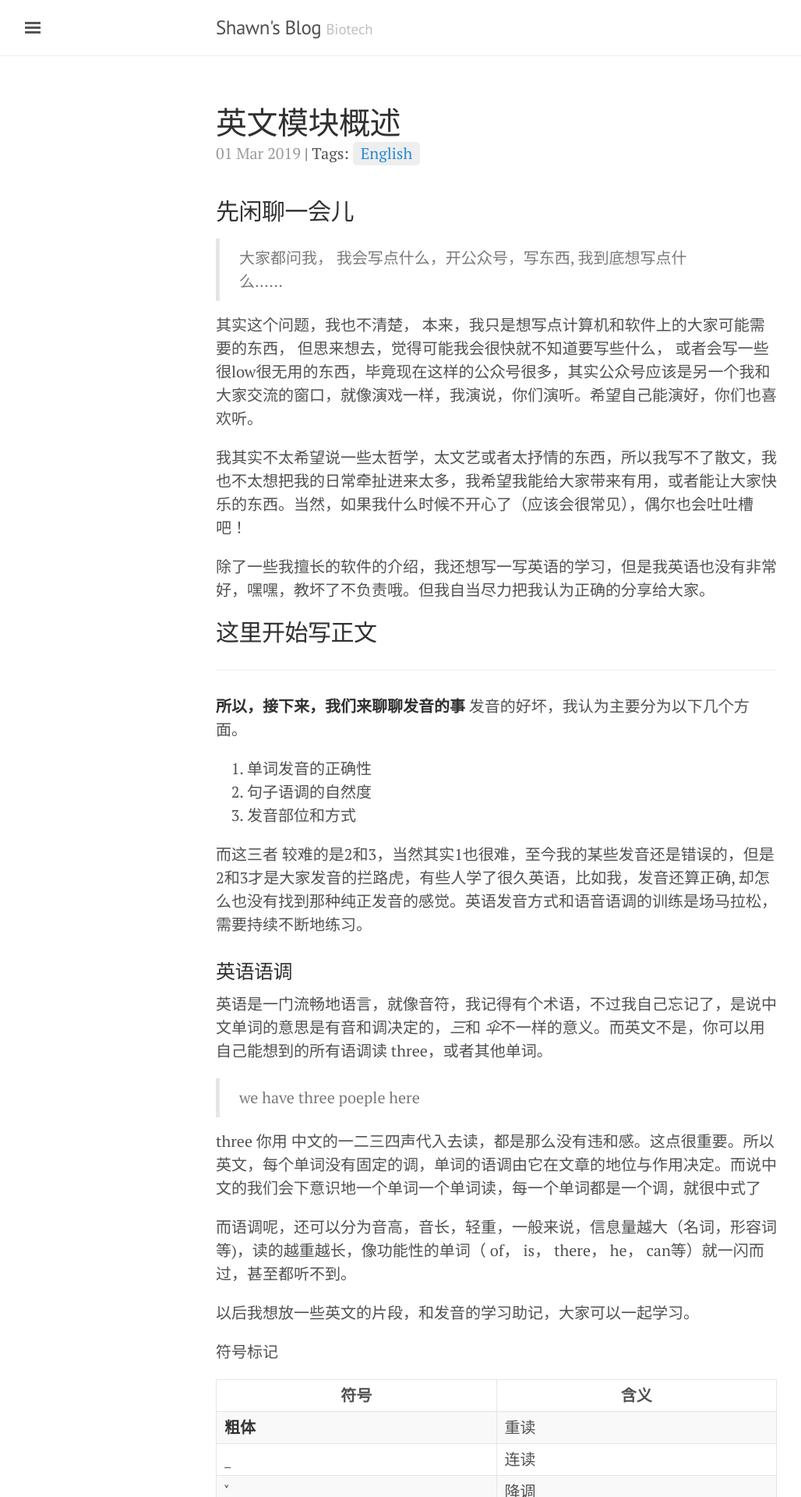
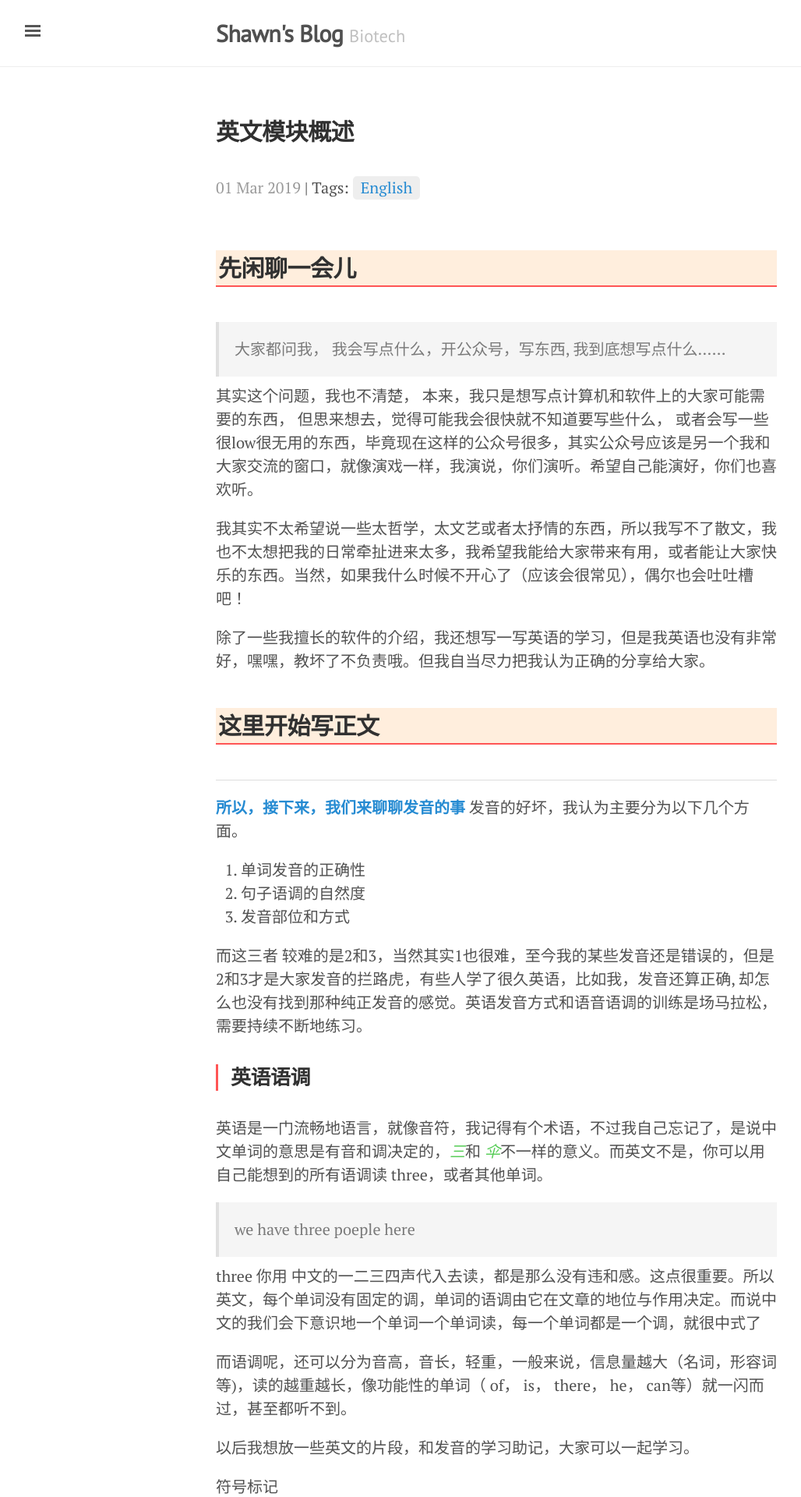
Before and after one commit to ShawnChen1996/ShawnChen1996.github.io, a Jekyll site: the page built from _posts/2019-03-01-英文模块概述.md, in a window 1280 px wide. Shown: the top 1920 px of the page at 78% size, without its empty margins (3-1031 px from the left). Built offline with Jekyll 4.4.1, drawn with Linux system fonts in a browser that asks for light colours; some of the changed text lies outside the part shown.

Commit message:
add posts, update css

```diff
--- a/_includes/head.html
+++ b/_includes/head.html
@@ -18,6 +18,7 @@
   <link rel="stylesheet" href="{{ site.baseurl }}/public/css/poole.css">
   <link rel="stylesheet" href="{{ site.baseurl }}/public/css/syntax.css">
   <link rel="stylesheet" href="{{ site.baseurl }}/public/css/lanyon.css">
+  <link rel="stylesheet" href="{{ site.baseurl }}/public/css/markdown.css">
   <link rel="stylesheet" href="https://fonts.googleapis.com/css?family=PT+Serif:400,400italic,700%7CPT+Sans:400">
 
   <!-- Icons -->
--- a/_layouts/default.html
+++ b/_layouts/default.html
@@ -13,10 +13,10 @@
     <div class="wrap">
       <div class="masthead">
         <div class="container">
-          <h3 class="masthead-title">
+          <h1 class="masthead-title">
             <a href="{{ site.baseurl }}/" title="Home">{{ site.title }}</a>
             <small>{{ site.tagline }}</small>
-          </h3>
+          </h1>
         </div>
       </div>
 
--- a/_layouts/post.html
+++ b/_layouts/post.html
@@ -23,12 +23,12 @@ layout: default
   <ul class="related-posts">
     {% for post in site.related_posts limit:3 %}
       <li>
-        <h3>
+        <h4>
           <a href="{{ site.baseurl }}{{ post.url }}">
             {{ post.title }}
             <small>{{ post.date | date_to_string }}</small>
           </a>
-        </h3>
+        </h4>
       </li>
     {% endfor %}
   </ul>
--- a/public/css/lanyon.css
+++ b/public/css/lanyon.css
@@ -212,7 +212,7 @@ a.sidebar-nav-item:focus {
 /* Style the `label` that we use to target the `.sidebar-checkbox` */
 .sidebar-toggle {
   position: absolute;
-  top:  .8rem;
+  top:  1rem;
   left: 1rem;
   display: block;
   padding: .25rem .75rem;
--- /dev/null
+++ b/public/css/markdown.css
@@ -0,0 +1,219 @@
+h1 {
+    font-size: 1.5em;
+    line-height:1.5;
+    font-weight: bold;
+    margin: 1.5em 0px;
+}
+
+
+h2 {
+    font-size: 1.5em;
+    line-height: 1.5;
+    margin: 1.5em 0px;
+    border-bottom: 2px solid #FF5555;
+    background: #ffeedd;
+    padding-left: 3px;
+    font-weight: bold;
+}
+
+h3 {
+  font-size: 1.3em;
+  line-height:1.3;
+  margin: 1.3em 0px;
+  border-left:3px solid #FF5555;
+  padding-left:16px;
+    font-weight: bold;
+}
+
+
+h4 {
+    font-size: 1.2em;
+    font-weight: bold;
+  line-height:1.2;
+    margin: 1.2em 0px;
+  font-weight: bold;
+}
+
+h5 {
+    font-size: 1em;
+    font-weight: bold;
+}
+
+
+h6 {
+    font-size: 1em;
+    font-weight: bold;
+    color: #666;
+}
+
+
+
+
+img
+{
+  display: block;
+  margin:0 auto;  /*图片水平居中*/
+  border-radius: 10px;
+  /* margin:0 0;  */ /*图片水平居左*/
+  max-width:80%;
+  margin-bottom: 15px;
+}
+
+figcaption
+{
+  margin-top:10px;
+  text-align:center;
+   /* text-align:left;  */ /*当图片水平居左时，请打开*/
+  color:#666;
+  font-size: 0.7em;
+}
+
+.katex-display {/*块公式*/
+  font-size:1.22em;
+}
+.katex
+{/*行内公式*/
+  padding:8px 3px;
+}
+.katex-display > .katex
+{/*块公式*/
+   display:inline-block;
+   text-align:center;
+   padding:3px;
+}
+.katex img
+{
+  display:inline-block;
+  vertical-align:middle;
+}
+
+a {
+    text-decoration: none;
+}
+
+a:hover {
+    text-decoration: underline;
+}
+
+a:focus {
+    outline-offset: -2px;
+}
+
+
+blockquote {
+    font-size: 1em;
+    font-style: normal;
+    padding: 20px;
+    margin:10px 0px;
+    position: relative;
+    word-break: break-word;
+    border-left: 4px solid #E0E0E0;
+    background-color:#F5F5F5;
+}
+
+strong, dfn {
+    color: #268bd2;
+}
+
+
+em, dfn {
+    color: #55CC55;
+}
+
+
+/* code */
+
+pre {
+    margin: 0 0 10px;
+    font-size: 13px;
+    line-height: 1.42857;
+    word-break: break-all;
+    word-wrap: break-word;
+    border-radius: 4px;
+    white-space: pre-wrap;
+    display: block;
+    background: #F5F5F5;
+    padding: 10px 20px;
+    border: none;
+    margin-bottom: 25px;
+    color: #666;
+    font-family: Courier, sans-serif;
+    border: 1px solid #E0E0E0;
+}
+
+code {
+    color: #ff3333;
+    background-color: #f9f2f4;
+    border-radius: 4px;
+    font-family: Menlo, Monaco, Consolas, "Courier New", monospace;
+    padding: 2px 4px;
+}
+
+p > code {
+    color: #ff3333;
+    background-color: #f9f2f4;
+    border-radius: 3px;
+    -moz-border-radius: 3px;
+    -webkit-border-radius: 3px;
+}
+
+hr {
+    margin-top: 20px;
+    margin-bottom: 20px;
+    border: 0;
+    border-top: 1px solid #ddd;
+}
+
+ul, ol {
+  padding-left: 32px;
+}
+
+ol#footnotes {
+    font-size: 0.95em;
+    padding-top: 1em;
+    margin-top: 1em;
+    margin-left: 0;
+    border-top: 1px solid #eaeaea;
+    counter-reset: footer-counter;
+    list-style: none;
+    color: #555;
+    padding-left: 5%;
+    margin: 20px 0;
+}
+
+ol#footnotes li {
+    margin-bottom: 10px;
+    margin-left: 16px;
+    font-weight: 400;
+    line-height: 2;
+    list-style-type: none;
+}
+
+table {
+    width: 100%;
+    border-collapse: collapse;
+    line-height: 2;
+    /* The caption on top will not have a bottom-border */
+    margin-bottom: 2em;
+}
+
+thead > tr /* Entire table header row */
+{
+    border: 1pt solid #ddd;
+    background-color: #ddd;
+    font-weight: bold;
+}
+
+tbody tr /* table body row */
+{
+    border:1pt solid #ddd;
+}
+
+
+table > thead > tr > th,
+table > thead > tr > td,
+table > tbody > tr > th,
+table > tbody > tr > td {
+	padding: 5px 10px;
+    text-align: left;
+}
```
Also changed, not shown: _posts/2020-01-22-秋招心得.md (added, +110 -0 lines), public/Shawn_logo.png (added), 6 other files.
